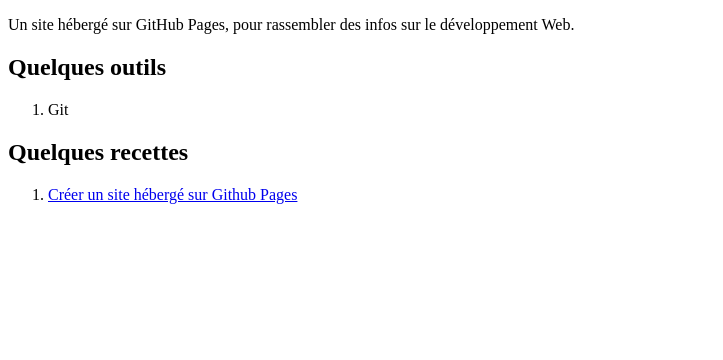
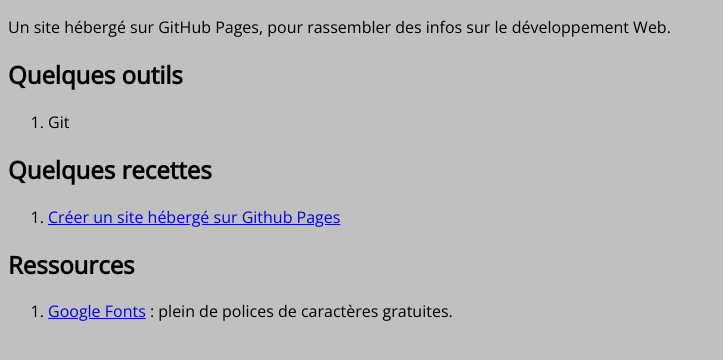
Before and after one commit to MatysLSY/webdev, a plain HTML site: page index.html in a window 1280 px wide. Shown: the whole page, without its empty margins (0-723 px from the left). Drawn offline with nearby package versions, Linux system fonts and the light colour scheme.

Commit message:
ajout de la Google Font (police de caractères)

```diff
--- a/index.html
+++ b/index.html
@@ -5,8 +5,9 @@
     <meta http-equiv="X-UA-Compatible" content="IE=edge">
     <meta name="viewport" content="width=device-width, initial-scale=1.0">
     <title>Développement web : trucs et astuces</title>
+    <link href="https://fonts.googleapis.com/css2?family=Open+Sans:wght@300&display=swap" rel="stylesheet">
 </head>
-<body>
+<body style="background: #c0c0c0; font-family: 'Open Sans', sans-serif;">
     <p>Un site hébergé sur GitHub Pages, pour rassembler des infos sur le développement Web.</p>
 
     <h2>Quelques outils</h2>
@@ -19,5 +20,10 @@
         <li><a href="./github_pages.html">Créer un site hébergé sur Github Pages</a></li>
     </ol>
 
+    <h2>Ressources</h2>
+    <ol>
+        <li><a href="https://fonts.google.com/">Google Fonts</a> : plein de polices de caractères gratuites.</li>
+    </ol>
+
 </body>
 </html>
```
